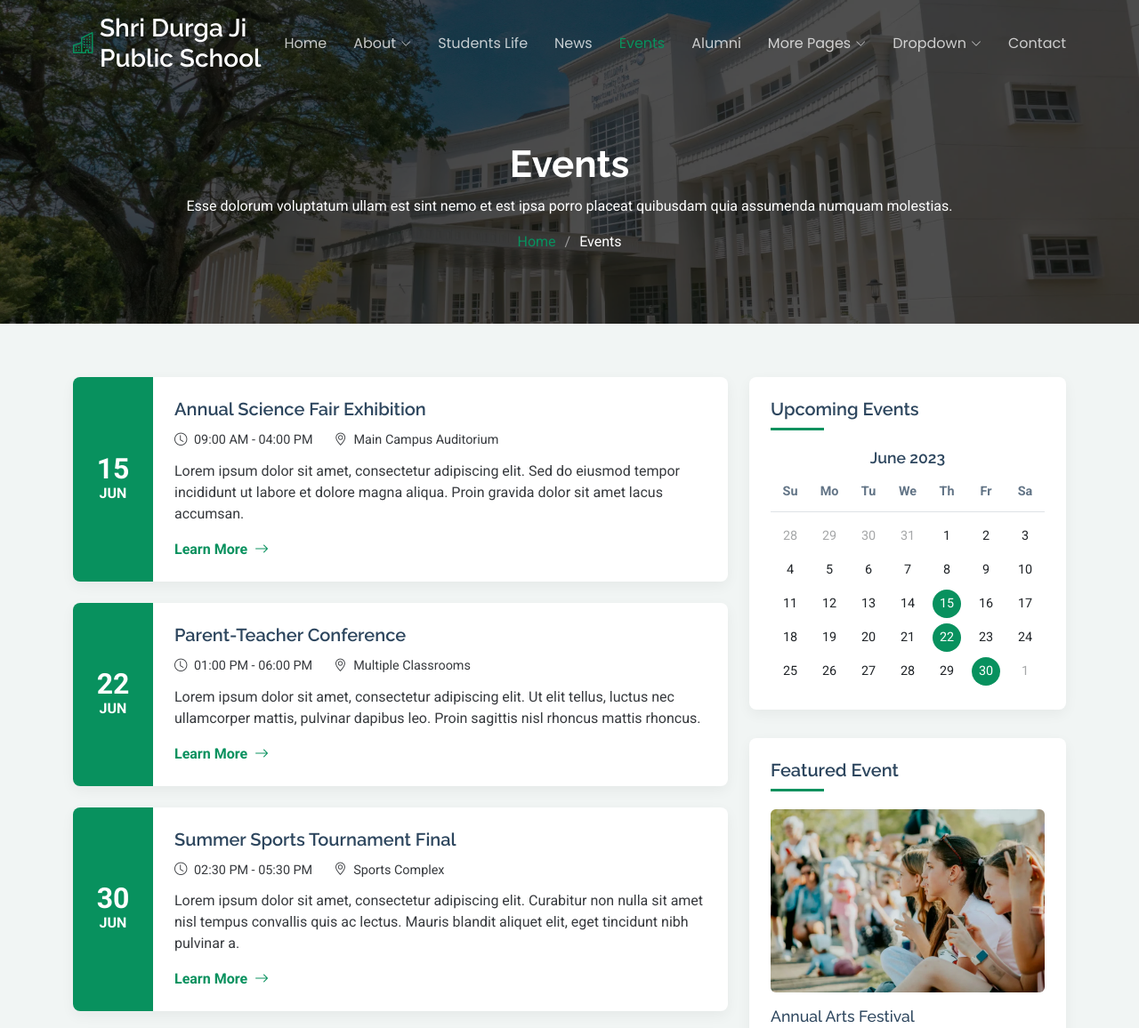
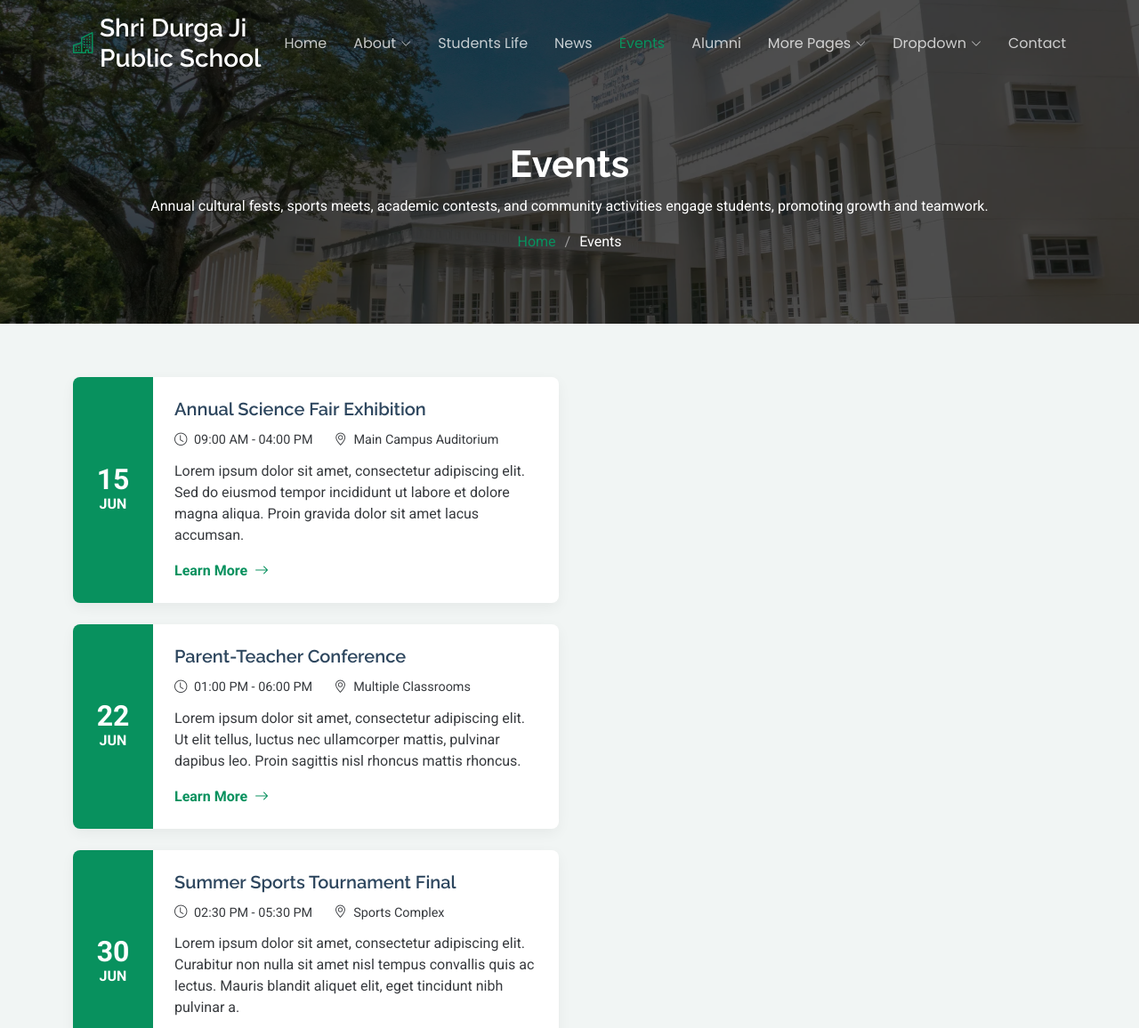
Before and after one commit to codingwithmunna/SDJPS, a plain HTML site: page events.html in a window 1280 px wide. Shown: the top 1156 px of the page at 89% size. Drawn offline with Linux system fonts and the light colour scheme.

Commit message:
Fifth Commit

```diff
--- a/events.html
+++ b/events.html
@@ -27,13 +27,6 @@
   <!-- Main CSS File -->
   <link href="assets/css/main.css" rel="stylesheet">
 
-  <!-- =======================================================
-  * Template Name: NiceSchool
-  * Template URL: https://bootstrapmade.com/nice-school-bootstrap-education-template/
-  * Updated: May 10 2025 with Bootstrap v5.3.6
-  * Author: BootstrapMade.com
-  * License: https://bootstrapmade.com/license/
-  ======================================================== -->
 </head>
 
 <body class="events-page">
@@ -107,7 +100,7 @@
     <div class="page-title dark-background" style="background-image: url(assets/img/education/showcase-1.webp);">
       <div class="container position-relative">
         <h1>Events</h1>
-        <p>Esse dolorum voluptatum ullam est sint nemo et est ipsa porro placeat quibusdam quia assumenda numquam molestias.</p>
+        <p>Annual cultural fests, sports meets, academic contests, and community activities engage students, promoting growth and teamwork.</p>
         <nav class="breadcrumbs">
           <ol>
             <li><a href="index.html">Home</a></li>
@@ -123,7 +116,7 @@
       <div class="container" data-aos="fade-up" data-aos-delay="100">
 
         <div class="row g-4">
-          <div class="col-lg-8">
+          <div class="col-lg-6">
             <div class="events-list">
               <div class="event-item" data-aos="fade-up">
                 <div class="event-date">
@@ -201,6 +194,8 @@
             </div>
           </div>
 
+
+		  <!--
           <div class="col-lg-4">
             <div class="sidebar">
               <div class="sidebar-item" data-aos="fade-up" data-aos-delay="100">
@@ -285,6 +280,7 @@
               </div>
             </div>
           </div>
+		  -->
         </div>
 
       </div>
```
